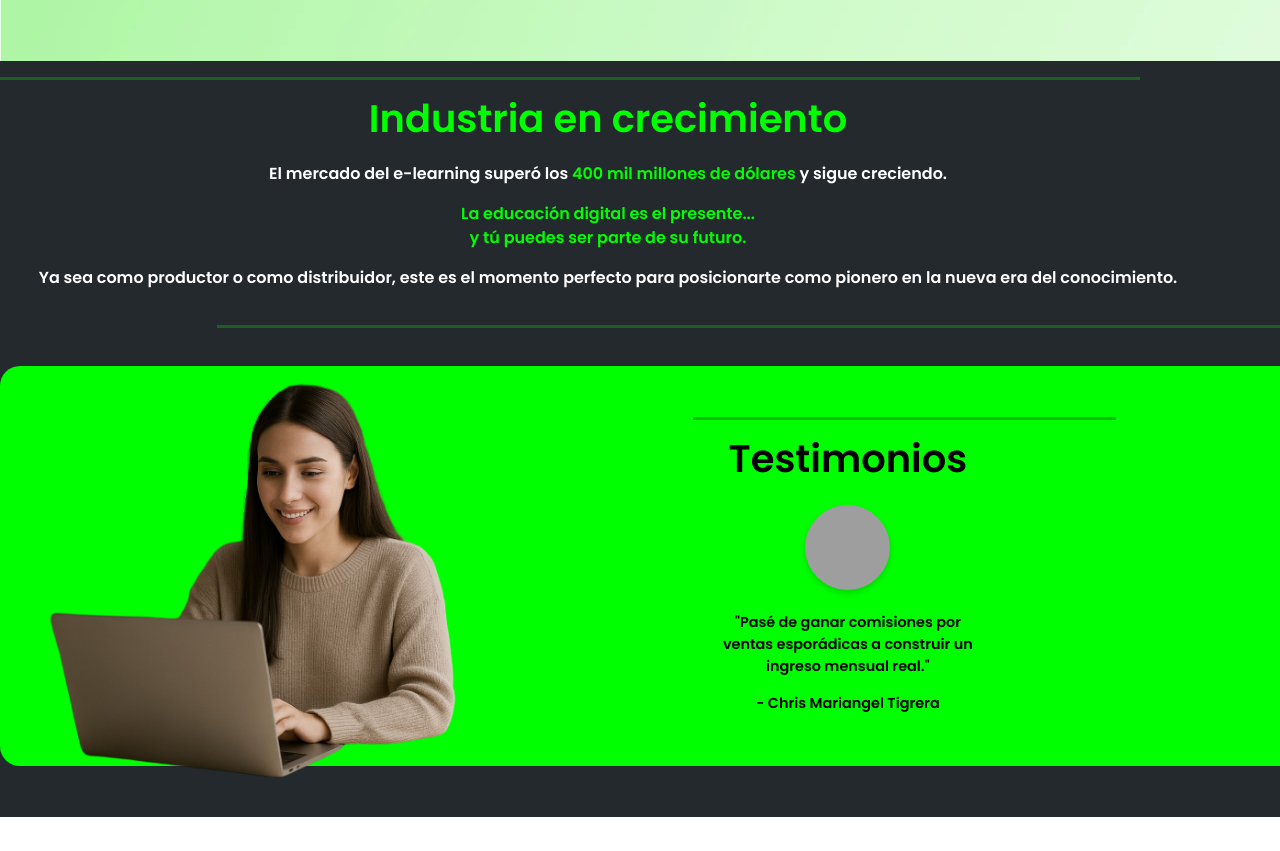
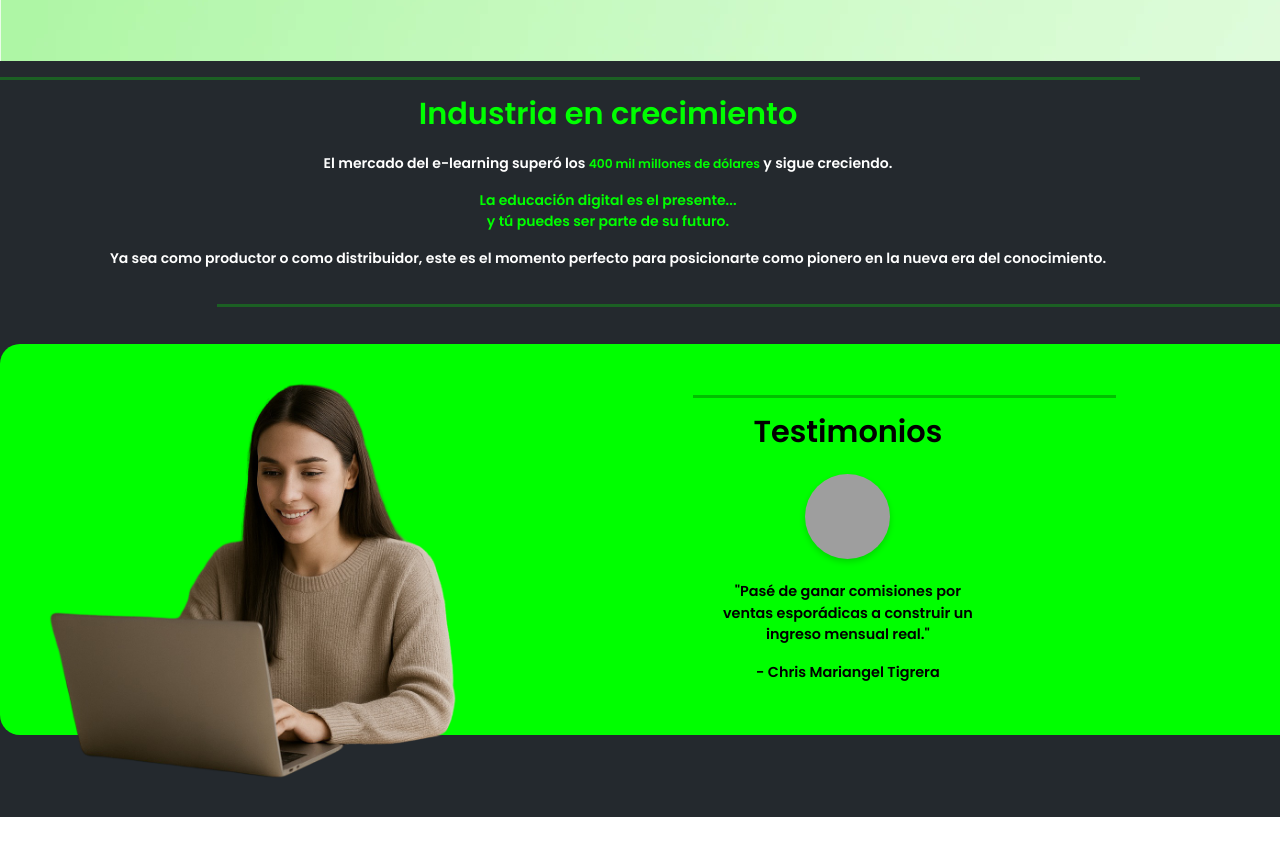
Before and after one commit to JesusMacalupu/promolider-actualizado, a plain HTML site: page index.html in a window 1280 px wide. Shown: the part 4245-5096 px from the top of the page. Drawn offline with nearby package versions, Linux system fonts and the light colour scheme; grey boxes are pictures that could not be loaded.

Commit message:
cambios en diseño

```diff
--- a/Principal.css
+++ b/Principal.css
@@ -713,7 +713,7 @@ body {
 }
 
 .titulo-industria {
-    font-size: 2.4rem !important;
+    font-size: 1.9rem !important;
     margin-bottom: 20px;
     font-weight: bold;
     color: #00FF00;
@@ -761,7 +761,7 @@ body {
 }
 
 .titulo-testimonio {
-    font-size: 2.4rem !important;
+    font-size: 1.9rem !important;
     margin: 0 0 0.3cm 0;
     color: black;
     font-weight: bold;
--- a/index.html
+++ b/index.html
@@ -380,13 +380,13 @@
         <div class="contenido-izquierdo">
             <hr class="hr-industrialSuperior">
             <h1 class="titulo-industria">Industria <br>en crecimiento</h1>
-            <p class="fs-6 fw-bolder">El mercado del e-learning superó los <span class="fs-6 fw-bolder color-green">400
+            <p class="small fw-bolder">El mercado del e-learning superó los <span class="small fw-bolder color-green">400
                     mil millones
                     de dólares</span> y sigue creciendo.</p>
-            <p class="fs-6 fw-bolder color-green">La educación digital es el presente...<br>y tú puedes ser parte de su
+            <p class="small fw-bolder color-green">La educación digital es el presente...<br>y tú puedes ser parte de su
                 futuro.
             </p>
-            <p class="fs-6 fw-bolder">Ya sea como productor o como distribuidor, este es el momento perfecto para
+            <p class="small fw-bolder">Ya sea como productor o como distribuidor, este es el momento perfecto para
                 posicionarte como pionero en la nueva era del conocimiento.</p>
             <hr class="hr-industrialInferior">
         </div>
@@ -400,10 +400,10 @@
                         <div class="circulo-foto atras"></div>
                     </div>
                     <div class="testimonio-texto">
-                        <p class="cita-testimonio fw-bolder">
+                        <p class="cita-testimonio fw-bolder small">
                             "Pasé de ganar comisiones por ventas esporádicas a construir un ingreso mensual real."
                         </p>
-                        <p class="autor-testimonio fw-bolder">- Chris Mariangel Tigrera</p>
+                        <p class="autor-testimonio fw-bolder small">- Chris Mariangel Tigrera</p>
                     </div>
                     <hr class="hr-testimonioInferior">
                 </div>
```
